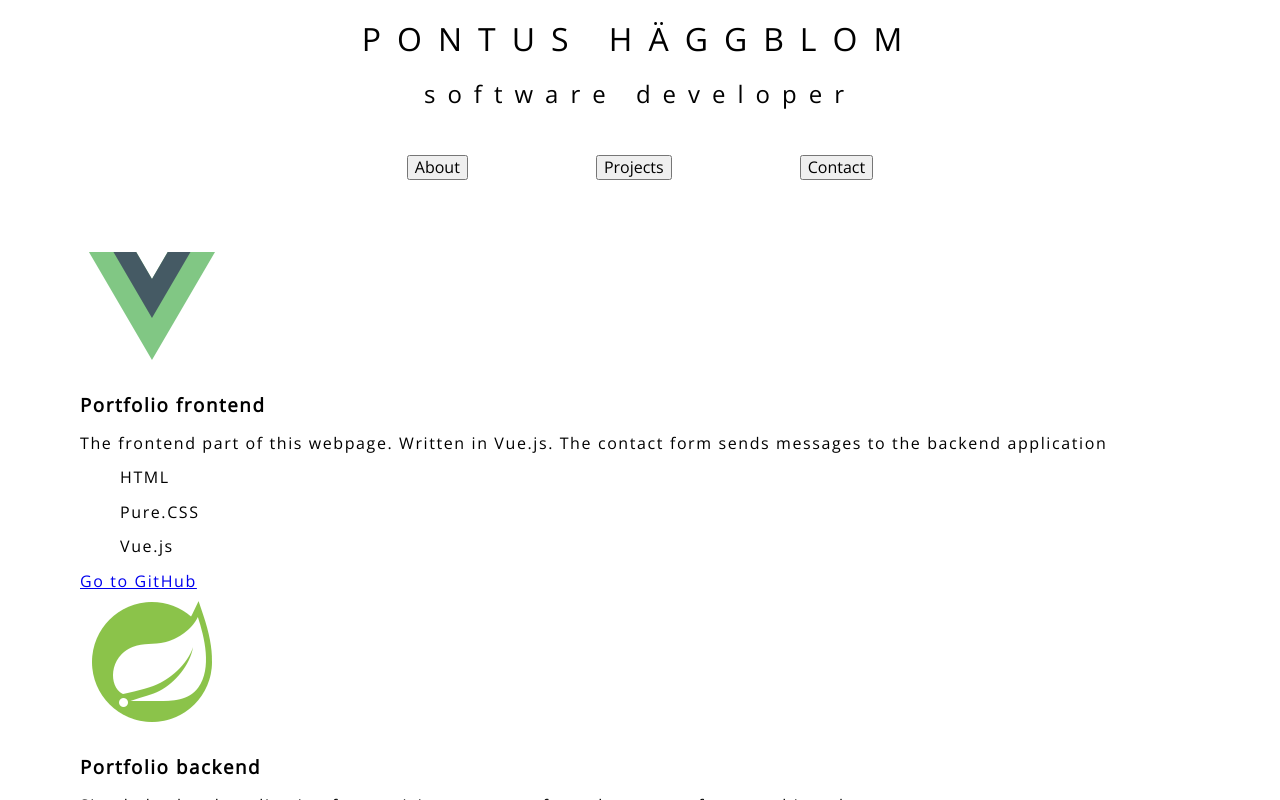
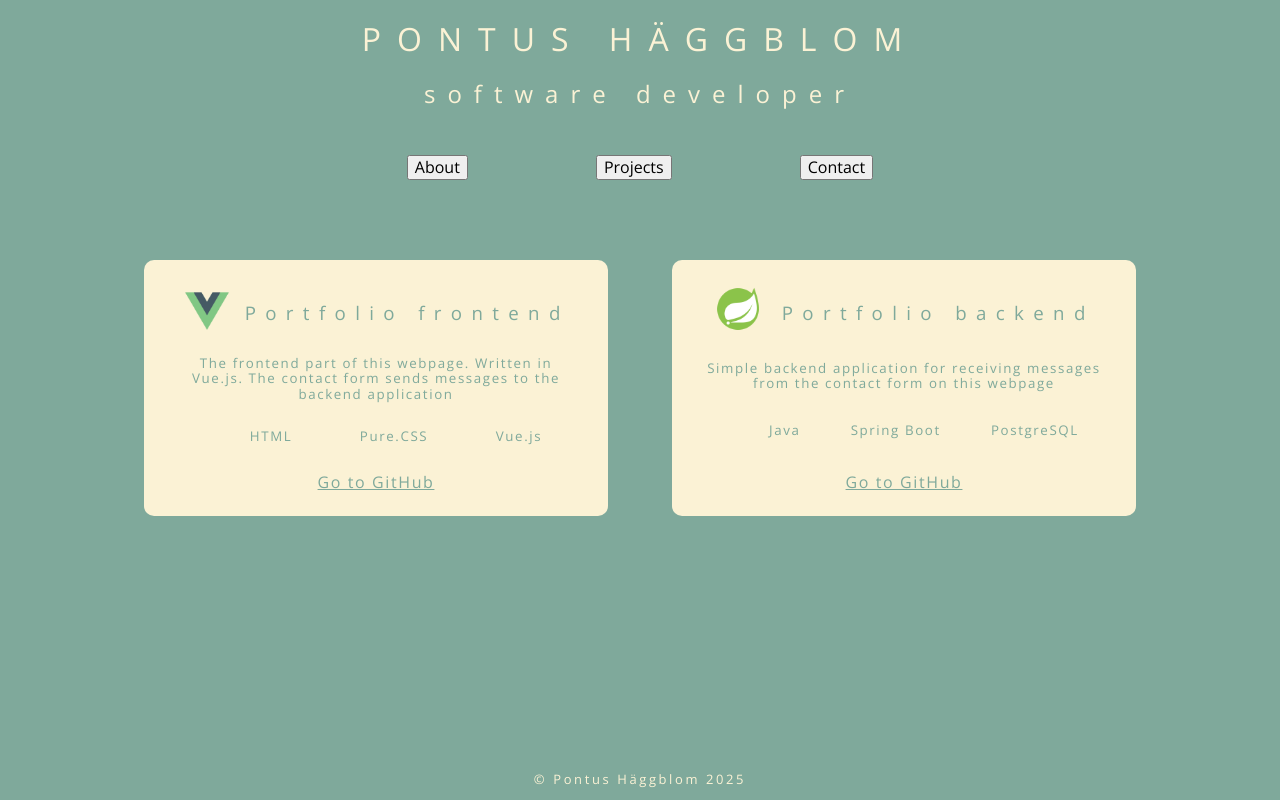
Before and after one commit to pbhaggblom/portfolio-frontend-vue, a Vue app: page / in a window 1280 px wide. Both pictures are taken after a click on the button "Projects". Shown: the top 800 px of the page. Built offline with nearby package versions, Linux system fonts and the light colour scheme.

Commit message:
Adds styling to project cards

```diff
--- a/src/App.vue
+++ b/src/App.vue
@@ -9,7 +9,6 @@ import Footer from "./components/Footer.vue";
 </script>
 
 <template>
-  <div class="m-5"></div>
   <Header />
   <Navbar v-model="currentSection" />
   <component :is="currentSection"></component>
--- a/src/components/About.vue
+++ b/src/components/About.vue
@@ -5,16 +5,18 @@
 </script>
 
 <template>
-    <div id="about">
+
         <div id="presentation">
            <p id="about-p">{{ about }}</p>
         </div>
-        <div id="skills">
-            <ul v-for="skill in skills" id="skill-list">
-                <li>{{ skill }}</li>
-            </ul>
+        <div id="skill-list">
+            <div id="skills">
+                <ul v-for="skill in skills" id="skill-list">
+                    <li>{{ skill }}</li>
+                </ul>
+            </div>
         </div>
 
-    </div>
+
 
 </template>
--- a/src/components/Projects.vue
+++ b/src/components/Projects.vue
@@ -18,13 +18,15 @@
 </script>
 
 <template>
-    <div v-for="project in projects">
-        <div>
-            <img :src="project.img">
-            <h3>{{ project.title }}</h3>
-            <p>{{ project.description }}</p>
-            <ul v-for="t in project.tech">
-                <li>{{ t }}</li>
+    <div id="projects">
+        <div v-for="project in projects" class="project-card">
+            <div class="project-header">
+                <img :src="project.img">
+                <h3>{{ project.title }}</h3>
+            </div>
+            <p class="description">{{ project.description }}</p>
+            <ul class="tech">
+                <li v-for="t in project.tech">{{ t }}</li>
             </ul>
             <a :href="project.url">Go to GitHub</a>
         </div>
--- a/style.css
+++ b/style.css
@@ -6,9 +6,11 @@ body {
     margin-left: 5em;
     margin-right: 5em;
     letter-spacing: 0.1em;
+    background-color: #7fa99b;
+    color: #fbf2d5;
 }
 
-h1, h2 {
+h1, h2, h3 {
     font-weight: 100;
     letter-spacing: 0.5em;
     text-align: center;
@@ -27,7 +29,11 @@ li {
 }
 
 footer {
+    position: fixed;
     font-size: small;
+    left: 0;
+    bottom: 0;
+    width: 100%;
     text-align: center;
     letter-spacing: 0.2em;
 }
@@ -39,21 +45,33 @@ nav {
     justify-content: center;
 }
 
-#about {
-    display: flex;
-    flex-wrap: wrap;
-    justify-content: center;
+.description {
+    text-align: center;
+    font-size: smaller;
 }
 
 #presentation {
+    margin-left: auto;
+    margin-right: auto;
     max-width: 800px;
 }
 
 #skills {
     display: flex;
     flex-wrap: wrap;
+    max-width: 500px;
     justify-content: center;
-    max-width: 500px;
+}
+
+#skill-list {
+    display: flex;
+    justify-content: center;
+}
+
+.tech {
+    display: flex;
+    justify-content: space-around;
+    font-size: smaller;
 }
 
 #about-p {
@@ -63,3 +81,41 @@ text-align: center;
 .nav-link {
     margin: 0em 4em
 }
+
+#projects {
+    display: flex;
+    flex-wrap: wrap;
+    justify-content: center;
+}
+
+.project-header {
+    display: flex;
+    flex-wrap: wrap;
+    justify-content: space-around;
+}
+
+.project-card {
+    display: flex;
+    flex-direction: column;
+    justify-content: space-between;
+    border-radius: 10px;
+    margin: 2em;
+    padding: 1.5em 2em;
+    max-width: 400px;
+    min-width: 200px;
+    background-color: #fbf2d5;
+    color: #7fa99b;
+
+}
+
+img {
+    max-width: 50px;
+    max-height: 50px;
+
+}
+
+a {
+    text-align: center;
+    color: #7fa99b;
+    margin-top: 1em;
+}
```
